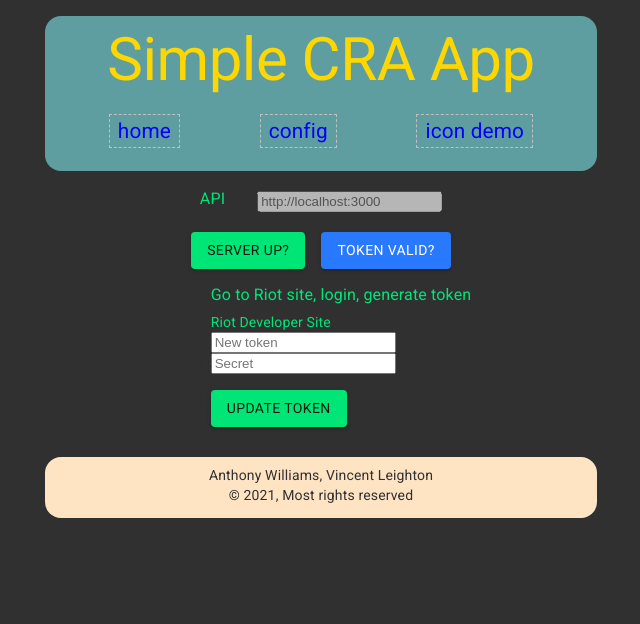
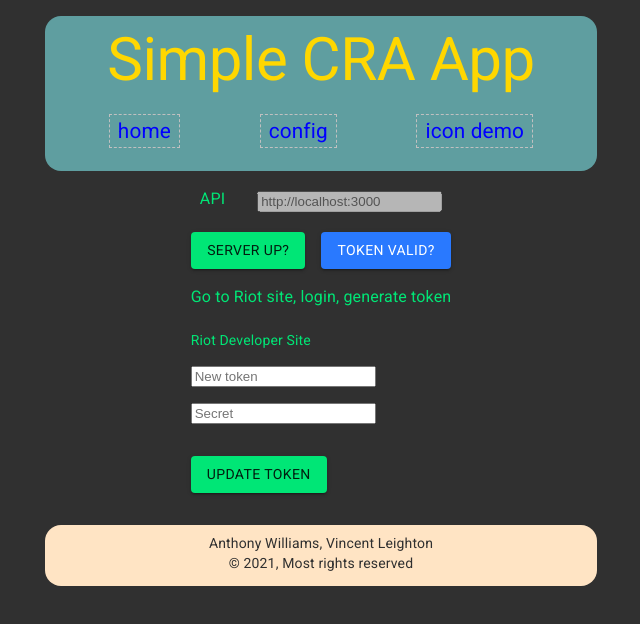
Before and after one commit to Wolven531/simple-cra-app, a React (Create React App) app: page /config in a window 1280 px wide. Shown: the top 624 px of the page, without its empty margins (319-959 px from the left). Built offline with nearby package versions, Linux system fonts and the light colour scheme.

Commit message:
Use MUI List instead of ol tag

```diff
--- a/src/ConfigPage/ConfigPage.tsx
+++ b/src/ConfigPage/ConfigPage.tsx
@@ -1,4 +1,12 @@
-import { Button, Container, Grid, Typography, Link } from '@material-ui/core'
+import {
+	Button,
+	Container,
+	Grid,
+	Typography,
+	Link,
+	List,
+	ListItem,
+} from '@material-ui/core'
 import React, { FC, useState } from 'react'
 import { ApiService } from '../services/ApiService'
 import './ConfigPage.css'
@@ -74,13 +82,13 @@ const ConfigPage: FC<ConfigPageProps> = ({
 				</Button>
 			</Container>
 			<Container className="center-flex">
-				<ol>
-					<li>
+				<List component="ol">
+					<ListItem>
 						<Typography variant="body1" gutterBottom>
 							Go to Riot site, login, generate token
 						</Typography>
-					</li>
-					<li>
+					</ListItem>
+					<ListItem>
 						<Link
 							href="https://developer.riotgames.com"
 							target="_blank"
@@ -88,8 +96,8 @@ const ConfigPage: FC<ConfigPageProps> = ({
 						>
 							Riot Developer Site
 						</Link>
-					</li>
-					<li>
+					</ListItem>
+					<ListItem>
 						<input
 							className="input-new-token"
 							value={newToken}
@@ -98,8 +106,8 @@ const ConfigPage: FC<ConfigPageProps> = ({
 							}}
 							placeholder="New token"
 						/>
-					</li>
-					<li>
+					</ListItem>
+					<ListItem>
 						<input
 							className="input-secret"
 							value={secret}
@@ -108,8 +116,8 @@ const ConfigPage: FC<ConfigPageProps> = ({
 							}}
 							placeholder="Secret"
 						/>
-					</li>
-					<li>
+					</ListItem>
+					<ListItem>
 						<Button
 							className="btn-update-token"
 							color="primary"
@@ -118,8 +126,8 @@ const ConfigPage: FC<ConfigPageProps> = ({
 						>
 							Update Token
 						</Button>
-					</li>
-				</ol>
+					</ListItem>
+				</List>
 			</Container>
 		</Container>
 	)
```
